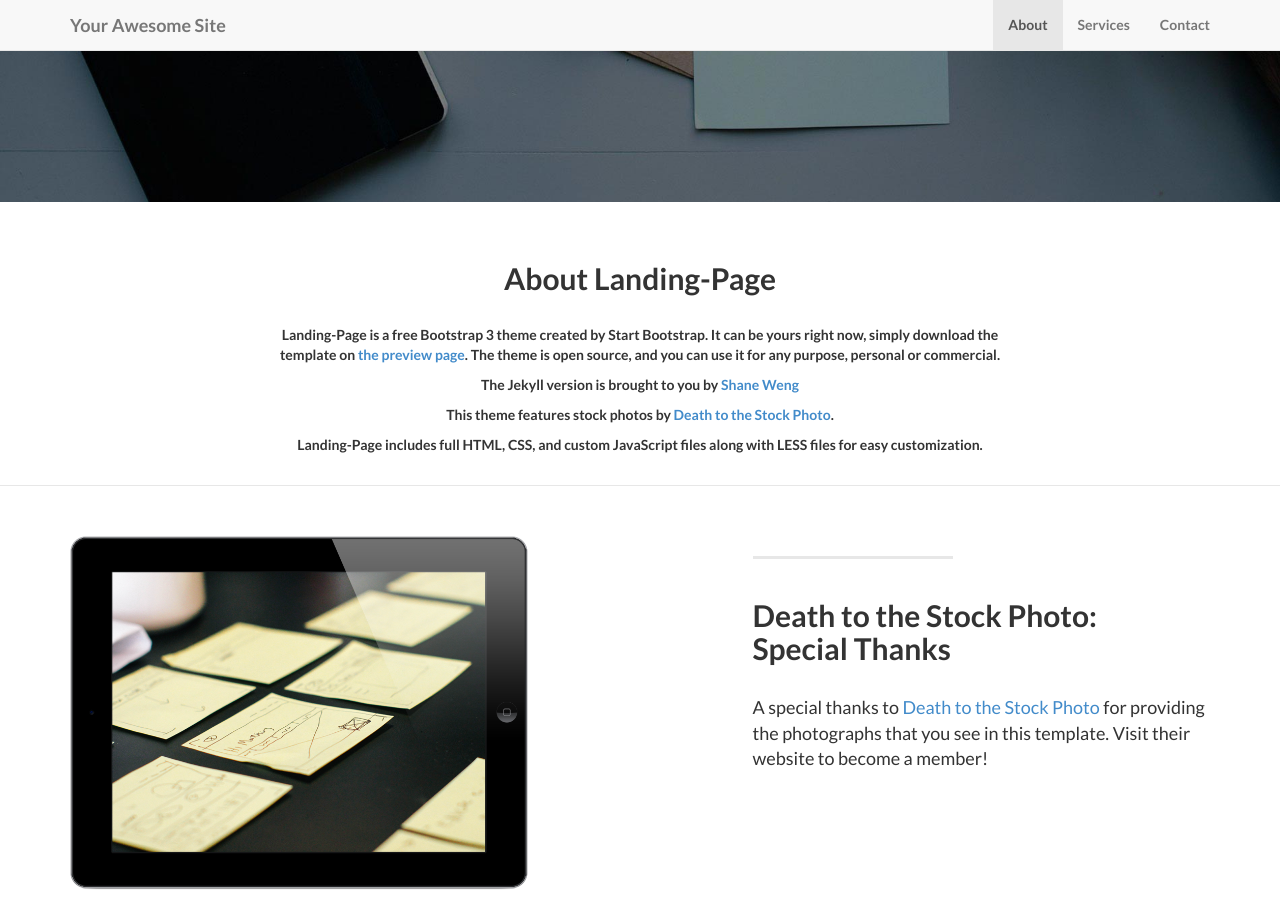
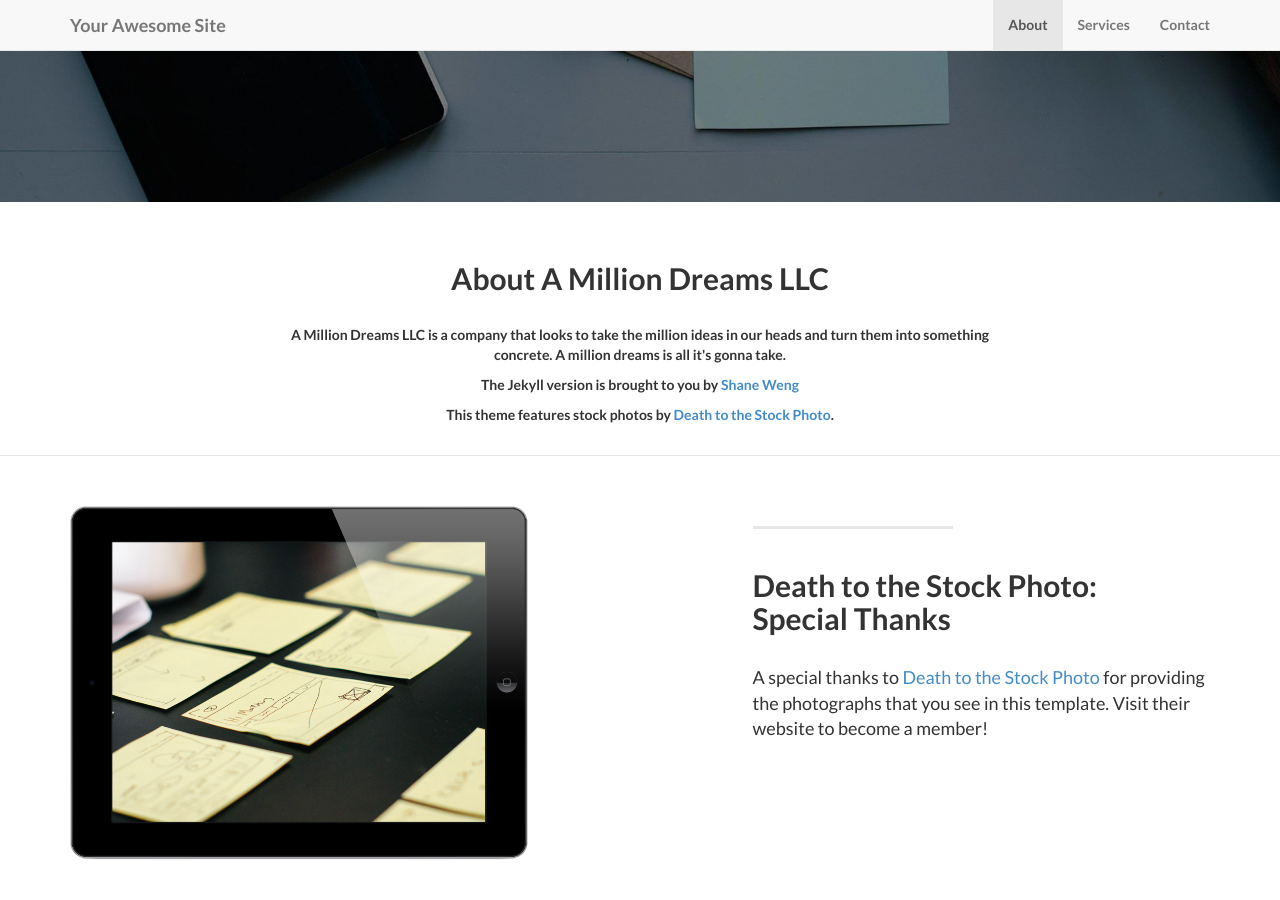
Before and after one commit to hackajesse/amilliondreams3, a Jekyll site: the page built from index.html, in a window 1280 px wide and 900 px high, scrolled down 575 px. Built offline with Jekyll 4.4.1, drawn with Linux system fonts in a browser that asks for light colours; nearby versions of some CDN libraries; library files that are not in the unit come from our copies.

Commit message:
Update about.html

```diff
--- a/_includes/about.html
+++ b/_includes/about.html
@@ -3,12 +3,11 @@
         <div class="row">
             <div class="col-lg-8 col-lg-offset-2">
               <br/><br/>
-              <h2>About Landing-Page</h2>
+              <h2>About A Million Dreams LLC</h2>
               <br/>
-                <p>Landing-Page is a free Bootstrap 3 theme created by Start Bootstrap. It can be yours right now, simply download the template on <a href="http://startbootstrap.com/template-overviews/landing-page/">the preview page</a>. The theme is open source, and you can use it for any purpose, personal or commercial.</p>
+                <p>A Million Dreams LLC is a company that looks to take the million ideas in our heads and turn them into something concrete. A million dreams is all it's gonna take.</p>
                 <p>The Jekyll version is brought to you by <a href="https://github.com/swcool">Shane Weng</a></p>
                 <p>This theme features stock photos by <a href="http://join.deathtothestockphoto.com//">Death to the Stock Photo</a>.</p>
-                <p>Landing-Page includes full HTML, CSS, and custom JavaScript files along with LESS files for easy customization.</p>
                 <br/>
               </div>
         </div>
```
